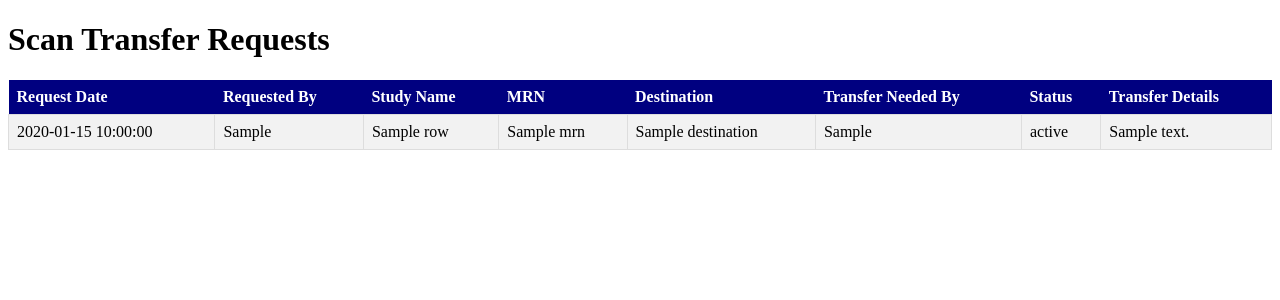
After one commit to acalim98/3DLabsProject, a Flask app: template templates/scantransfer.html in a window 1280 px wide. The commit adds this page. Shown: the top 300 px of the page. Run offline with Flask 3, Linux system fonts and the light colour scheme; the template is opened without the code that fills it: most values are stand-ins (such as "Sample title", 1, 10 or a date in 2020).

Commit message:
new page files from angelo

```diff
--- a/templates/base.html
+++ b/templates/base.html
@@ -17,6 +17,9 @@
         <a href="/base">Base</a>
         <a href="/example">Example</a>
         <a href="/link">Link</a>
+        <a href="/patientindex">Patients</a>
+        <a href="/scantransfer">Scan Transfer</a>
+        <a href="/studytable">Studies</a>
 
         <div class="container">
             <div class="row">
--- /dev/null
+++ b/templates/scantransfer.html
@@ -0,0 +1,54 @@
+<!DOCTYPE html>
+<html lang="en">
+<head>
+    <meta charset="UTF-8">
+    <meta name="viewport" content="width=device-width, initial-scale=1.0">
+    <title>Scan Transfer Requests</title>
+    <style>
+        table {
+            width: 100%;
+            border-collapse: collapse;
+        }
+        th {
+            background-color: navy;
+            color: white;
+            padding: 8px;
+            text-align: left;
+        }
+        td {
+            border: 1px solid #ddd;
+            padding: 8px;
+        }
+        tr:nth-child(even) {
+            background-color: #f2f2f2;
+        }
+    </style>
+</head>
+<body>
+    <h1>Scan Transfer Requests</h1>
+    <table>
+        <tr>
+            <th>Request Date</th>
+            <th>Requested By</th>
+            <th>Study Name</th>
+            <th>MRN</th>
+            <th>Destination</th>
+            <th>Transfer Needed By</th>
+            <th>Status</th>
+            <th>Transfer Details</th>
+        </tr>
+        {% for row in table_data %}
+        <tr>
+            <td>{{ row.request_date }}</td>
+            <td>{{ row.requested_by }}</td>
+            <td>{{ row.study_name }}</td>
+            <td>{{ row.mrn }}</td>
+            <td>{{ row.destination }}</td>
+            <td>{{ row.transfer_needed_by }}</td>
+            <td>{{ row.status }}</td>
+            <td>{{ row.transfer_details }}</td>
+        </tr>
+        {% endfor %}
+    </table>
+</body>
+</html>
```
Also changed, not shown: templates/patientindex.html (added, +48 -0 lines), templates/studytable.html (added, +52 -0 lines).
